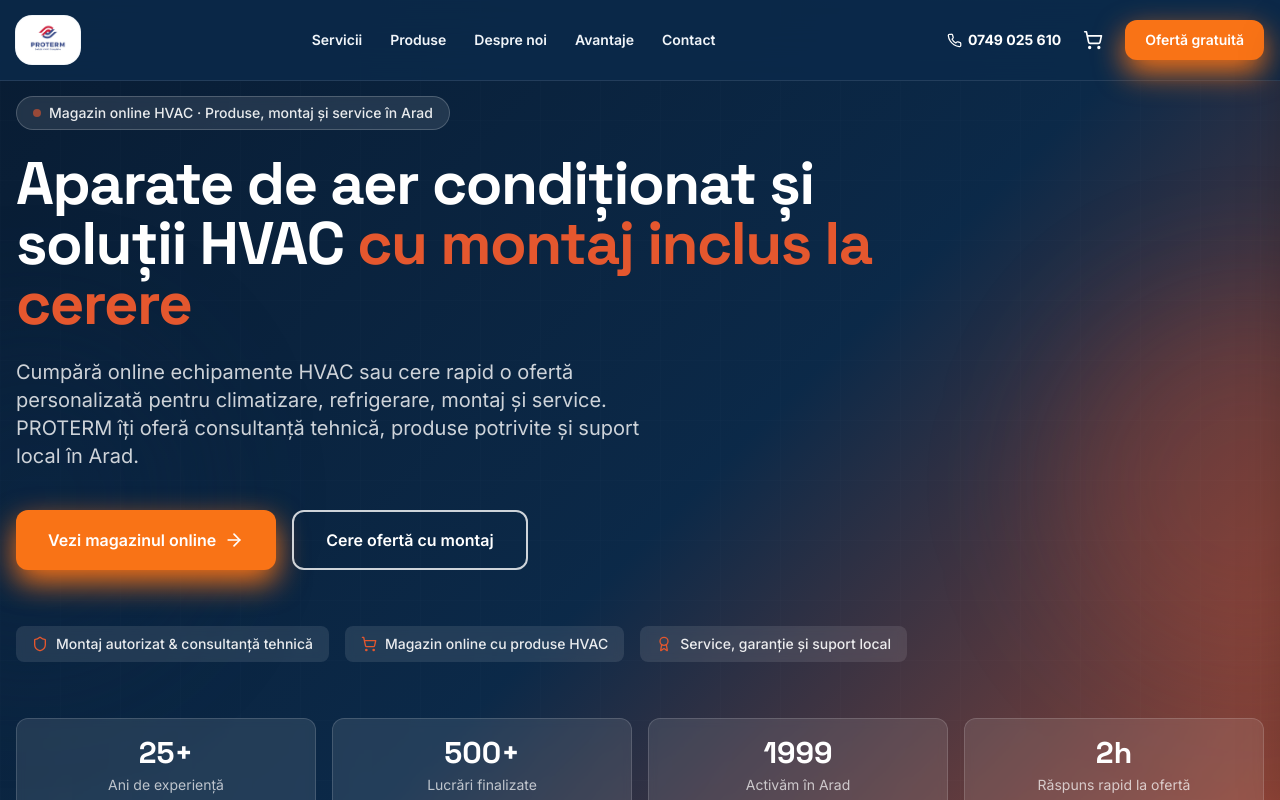
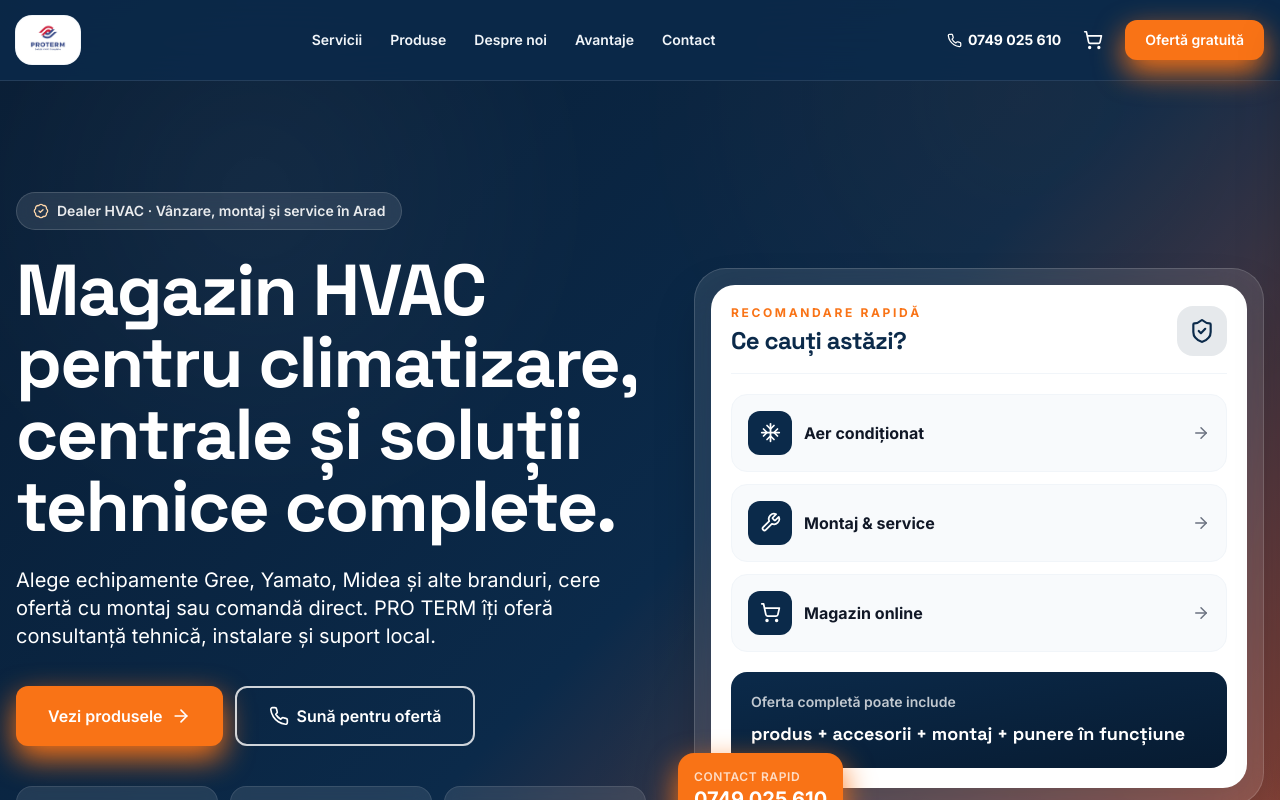
Before and after one commit to protermarad-hash/pro-term-web, a Next.js app: page / in a window 1280 px wide. Shown: the top 800 px of the page. Built offline with nearby package versions, Linux system fonts and the light colour scheme.

Commit message:
Redesign homepage hero for premium HVAC store

```diff
--- a/src/components/Hero.tsx
+++ b/src/components/Hero.tsx
@@ -1,101 +1,106 @@
-import { ArrowRight, Shield, Zap, Award, ShoppingCart } from 'lucide-react';
+import { ArrowRight, BadgeCheck, Phone, ShieldCheck, ShoppingCart, Snowflake, Wrench } from 'lucide-react';
 import Link from 'next/link';
 
 const stats = [
-  { value: '25+',   label: 'Ani de experiență' },
-  { value: '500+',  label: 'Lucrări finalizate' },
-  { value: '1999',  label: 'Activăm în Arad' },
-  { value: '2h',    label: 'Răspuns rapid la ofertă' },
+  { value: '25+', label: 'ani experiență' },
+  { value: '40+', label: 'produse în catalog' },
+  { value: 'Arad', label: 'montaj & service local' },
 ];
 
-const badges = [
-  { icon: Shield, text: 'Montaj autorizat & consultanță tehnică' },
-  { icon: ShoppingCart, text: 'Magazin online cu produse HVAC' },
-  { icon: Award, text: 'Service, garanție și suport local' },
+const quickActions = [
+  { icon: Snowflake, label: 'Aer condiționat', href: '/produse' },
+  { icon: Wrench, label: 'Montaj & service', href: '/#servicii' },
+  { icon: ShoppingCart, label: 'Magazin online', href: '/produse' },
 ];
 
 export default function Hero() {
   return (
-    <section className="relative min-h-screen flex items-center overflow-hidden bg-dark">
-      <div className="absolute inset-0 bg-hero-gradient opacity-95" />
+    <section className="relative min-h-screen overflow-hidden bg-primary pt-28 text-white">
+      <div className="absolute inset-0 bg-hero-gradient" />
+      <div className="absolute inset-0 opacity-20 bg-[radial-gradient(circle_at_20%_20%,rgba(255,255,255,0.22),transparent_28%),radial-gradient(circle_at_80%_10%,rgba(249,115,22,0.26),transparent_30%),radial-gradient(circle_at_75%_85%,rgba(14,165,168,0.20),transparent_32%)]" />
+      <div className="absolute inset-x-0 bottom-0 h-32 bg-gradient-to-t from-light-200 to-transparent" />
 
-      <div
-        className="absolute inset-0 opacity-10"
-        style={{
-          backgroundImage: `
-            linear-gradient(rgba(255,255,255,0.1) 1px, transparent 1px),
-            linear-gradient(90deg, rgba(255,255,255,0.1) 1px, transparent 1px)
-          `,
-          backgroundSize: '60px 60px',
-        }}
-      />
-
-      <div className="absolute top-1/3 -right-40 w-96 h-96 bg-brand/20 rounded-full blur-3xl" />
-      <div className="absolute bottom-1/4 -left-32 w-80 h-80 bg-primary/30 rounded-full blur-3xl" />
-
-      <div className="relative container mx-auto px-4 pt-24 pb-16">
-        <div className="max-w-4xl">
-          <div className="inline-flex items-center gap-2 bg-white/10 backdrop-blur-sm border border-white/20 rounded-full px-4 py-1.5 mb-6">
-            <span className="w-2 h-2 rounded-full bg-brand animate-pulse" />
-            <span className="text-white/90 text-sm font-medium">
-              Magazin online HVAC · Produse, montaj și service în Arad
-            </span>
+      <div className="relative container mx-auto px-4 pb-20 pt-10 lg:pt-20">
+        <div className="grid items-center gap-12 lg:grid-cols-[1.05fr_0.95fr]">
+          <div>
+            <div className="mb-6 inline-flex items-center gap-2 rounded-full border border-white/15 bg-white/10 px-4 py-2 text-sm font-semibold text-white/90 backdrop-blur">
+              <BadgeCheck size={16} className="text-accent-200" />
+              Dealer HVAC · Vânzare, montaj și service în Arad
             </div>
 
-          <h1 className="text-4xl md:text-6xl font-bold text-white font-heading leading-tight mb-6">
-            Aparate de aer condiționat și soluții HVAC{' '}
-            <span className="text-brand">cu montaj inclus la cerere</span>
+            <h1 className="max-w-4xl text-4xl font-bold leading-[1.05] tracking-tight md:text-6xl lg:text-7xl">
+              Magazin HVAC pentru climatizare, centrale și soluții tehnice complete.
             </h1>
 
-          <p className="text-lg md:text-xl text-white/80 leading-relaxed mb-10 max-w-2xl">
-            Cumpără online echipamente HVAC sau cere rapid o ofertă personalizată pentru
-            climatizare, refrigerare, montaj și service. PROTERM îți oferă consultanță tehnică,
-            produse potrivite și suport local în Arad.
+            <p className="mt-6 max-w-2xl text-lg leading-relaxed text-white/78 md:text-xl">
+              Alege echipamente Gree, Yamato, Midea și alte branduri, cere ofertă cu montaj sau comandă direct. PRO TERM îți oferă consultanță tehnică, instalare și suport local.
             </p>
 
-          <div className="flex flex-wrap gap-4 mb-14">
-            <Link href="/produse" className="btn-primary text-base px-8 py-4">
-              Vezi magazinul online
+            <div className="mt-9 flex flex-col gap-3 sm:flex-row">
+              <Link href="/produse" className="btn-primary justify-center px-8 py-4 text-base">
+                Vezi produsele
                 <ArrowRight size={20} />
               </Link>
-            <Link href="/#contact" className="btn-outline text-base px-8 py-4">
-              Cere ofertă cu montaj
-            </Link>
+              <a href="tel:+40749025610" className="btn-outline justify-center px-8 py-4 text-base">
+                <Phone size={20} />
+                Sună pentru ofertă
+              </a>
             </div>
 
-          <div className="flex flex-wrap gap-4 mb-14">
-            {badges.map(({ icon: Icon, text }) => (
-              <div
-                key={text}
-                className="flex items-center gap-2 bg-white/10 backdrop-blur-sm rounded-lg px-4 py-2"
-              >
-                <Icon size={16} className="text-brand" />
-                <span className="text-white/90 text-sm font-medium">{text}</span>
+            <div className="mt-10 grid gap-3 sm:grid-cols-3">
+              {stats.map((stat) => (
+                <div key={stat.label} className="rounded-2xl border border-white/10 bg-white/10 p-4 backdrop-blur">
+                  <div className="font-heading text-3xl font-bold">{stat.value}</div>
+                  <div className="mt-1 text-sm text-white/70">{stat.label}</div>
                 </div>
               ))}
             </div>
           </div>
 
-        <div className="grid grid-cols-2 md:grid-cols-4 gap-4 max-w-2xl md:max-w-none">
-          {stats.map((stat) => (
-            <div
-              key={stat.label}
-              className="bg-white/10 backdrop-blur-sm border border-white/15 rounded-xl p-4 text-center"
-            >
-              <div className="text-3xl font-bold text-white font-heading">{stat.value}</div>
-              <div className="text-white/70 text-sm mt-1">{stat.label}</div>
+          <div className="relative">
+            <div className="rounded-[2rem] border border-white/15 bg-white/10 p-4 shadow-2xl backdrop-blur-xl">
+              <div className="rounded-[1.5rem] bg-white p-5 text-dark shadow-card">
+                <div className="mb-5 flex items-center justify-between gap-3 border-b border-slate-100 pb-4">
+                  <div>
+                    <p className="text-xs font-bold uppercase tracking-[0.22em] text-accent">Recomandare rapidă</p>
+                    <h2 className="mt-1 text-2xl font-bold font-heading text-primary">Ce cauți astăzi?</h2>
                   </div>
-          ))}
+                  <div className="rounded-2xl bg-primary/10 p-3 text-primary">
+                    <ShieldCheck size={26} />
                   </div>
                 </div>
 
-      <div className="absolute bottom-0 left-0 right-0">
-        <svg viewBox="0 0 1440 80" fill="none" xmlns="http://www.w3.org/2000/svg">
-          <path
-            d="M0 80L1440 80L1440 40C1200 0 960 60 720 40C480 20 240 60 0 40L0 80Z"
-            fill="white"
-          />
-        </svg>
+                <div className="space-y-3">
+                  {quickActions.map(({ icon: Icon, label, href }) => (
+                    <Link
+                      key={label}
+                      href={href}
+                      className="group flex items-center justify-between rounded-2xl border border-slate-100 bg-slate-50 p-4 transition-all hover:border-accent/40 hover:bg-white hover:shadow-card"
+                    >
+                      <span className="flex items-center gap-3 font-bold text-dark">
+                        <span className="flex h-11 w-11 items-center justify-center rounded-xl bg-primary text-white transition-colors group-hover:bg-accent">
+                          <Icon size={21} />
+                        </span>
+                        {label}
+                      </span>
+                      <ArrowRight size={18} className="text-dark-300 transition-transform group-hover:translate-x-1 group-hover:text-accent" />
+                    </Link>
+                  ))}
+                </div>
+
+                <div className="mt-5 rounded-2xl bg-gradient-to-br from-primary to-primary-700 p-5 text-white">
+                  <p className="text-sm font-semibold text-white/75">Oferta completă poate include</p>
+                  <p className="mt-2 text-lg font-bold font-heading">produs + accesorii + montaj + punere în funcțiune</p>
+                </div>
+              </div>
+            </div>
+
+            <div className="absolute -bottom-6 -left-4 hidden rounded-2xl bg-accent p-4 text-white shadow-accent md:block">
+              <p className="text-xs font-semibold uppercase tracking-wider text-white/75">Contact rapid</p>
+              <p className="text-xl font-bold">0749 025 610</p>
+            </div>
+          </div>
+        </div>
       </div>
     </section>
   );
```
Lines whose indentation alone changed are shown as unchanged.
